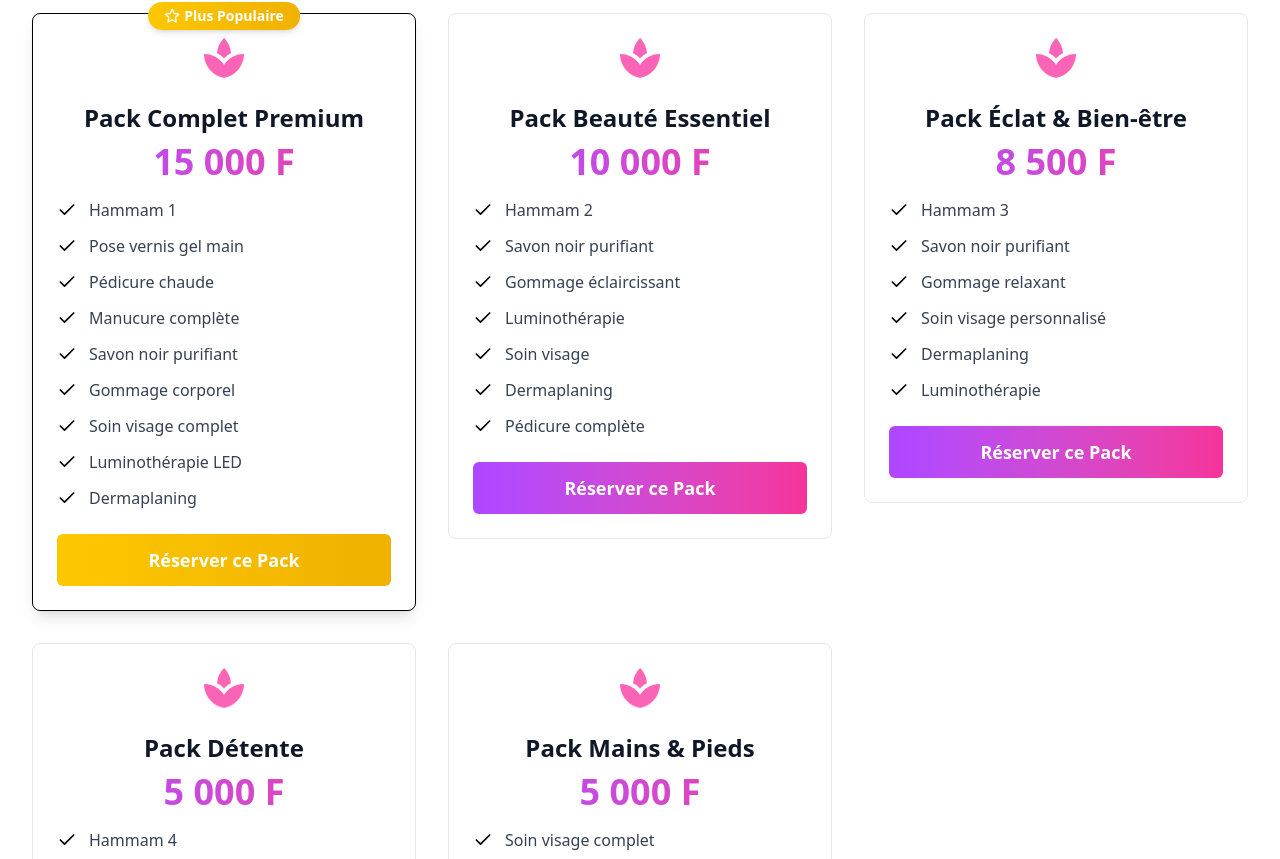
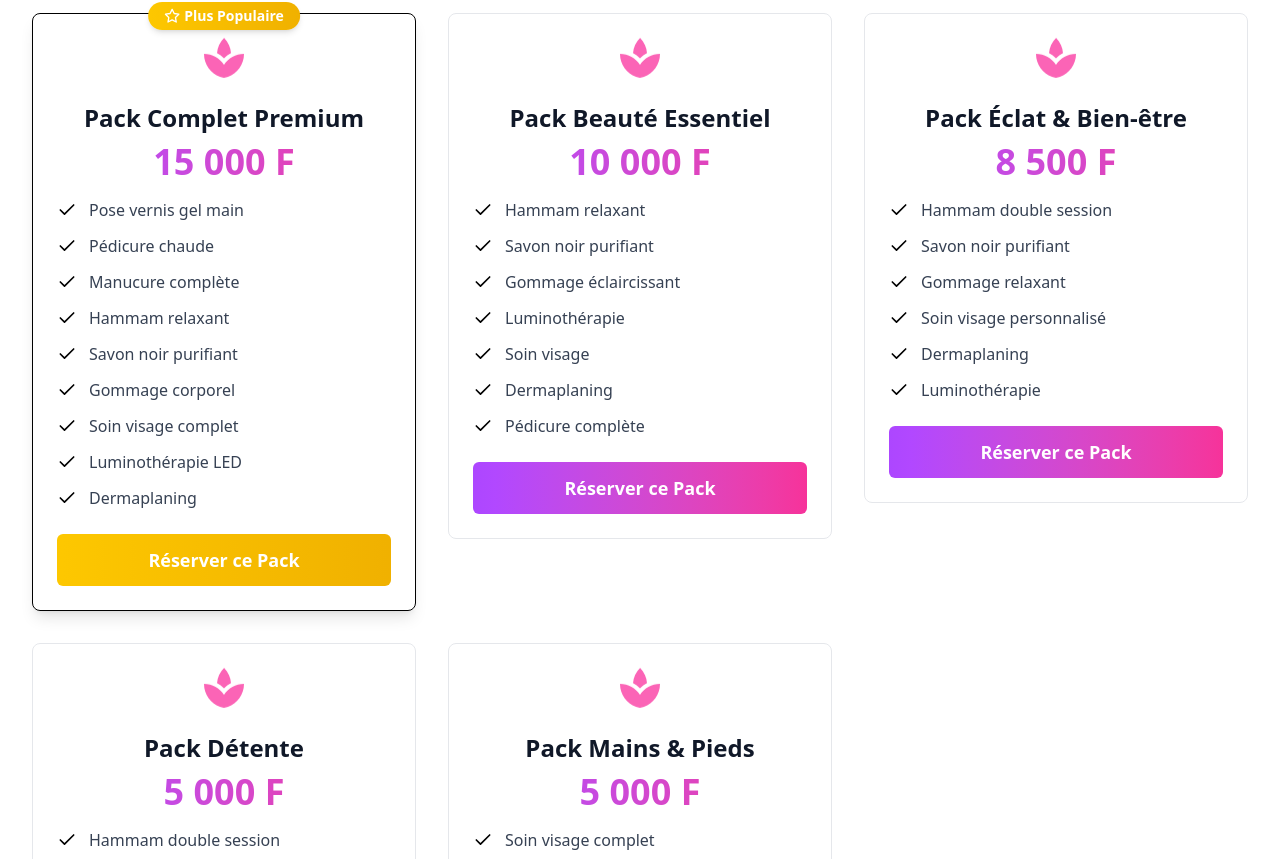
Before and after one commit to dascomsoft/dream-beauty, a React (Vite) app: page / in a window 1280 px wide. Shown: the part 3501-4360 px from the top of the page. Built offline with nearby package versions, Linux system fonts and the light colour scheme.

Commit message:
packsection modification

```diff
--- a/src/components/PacksSection.jsx
+++ b/src/components/PacksSection.jsx
@@ -7,10 +7,10 @@ const PacksSection = () => {
       name: "Pack Complet Premium",
       price: "15 000 F",
       services: [
-        "Hammam 1",
         "Pose vernis gel main",
         "Pédicure chaude",
         "Manucure complète",
+        "Hammam relaxant",
         "Savon noir purifiant",
         "Gommage corporel",
         "Soin visage complet",
@@ -24,7 +24,7 @@ const PacksSection = () => {
       name: "Pack Beauté Essentiel",
       price: "10 000 F",
       services: [
-        "Hammam 2",
+        "Hammam relaxant",
         "Savon noir purifiant",
         "Gommage éclaircissant",
         "Luminothérapie",
@@ -38,7 +38,7 @@ const PacksSection = () => {
       name: "Pack Éclat & Bien-être",
       price: "8 500 F",
       services: [
-        "Hammam 3",
+        "Hammam double session",
         "Savon noir purifiant",
         "Gommage relaxant",
         "Soin visage personnalisé",
@@ -51,7 +51,7 @@ const PacksSection = () => {
       name: "Pack Détente",
       price: "5 000 F",
       services: [
-        "Hammam 4",
+        "Hammam double session",
         "Savon noir purifiant",
         "Gommage corporel",
         "Soin visage relaxant"
```
